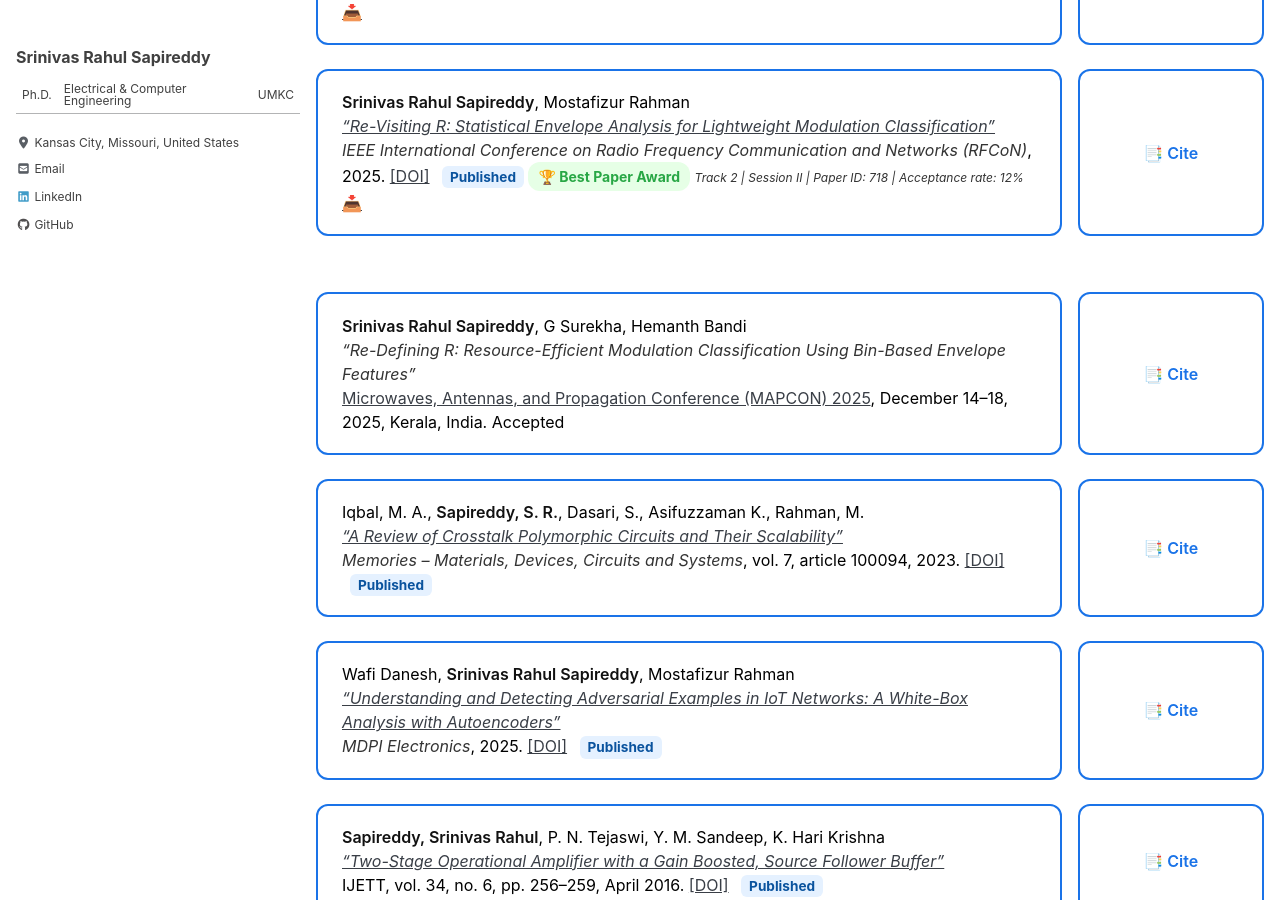
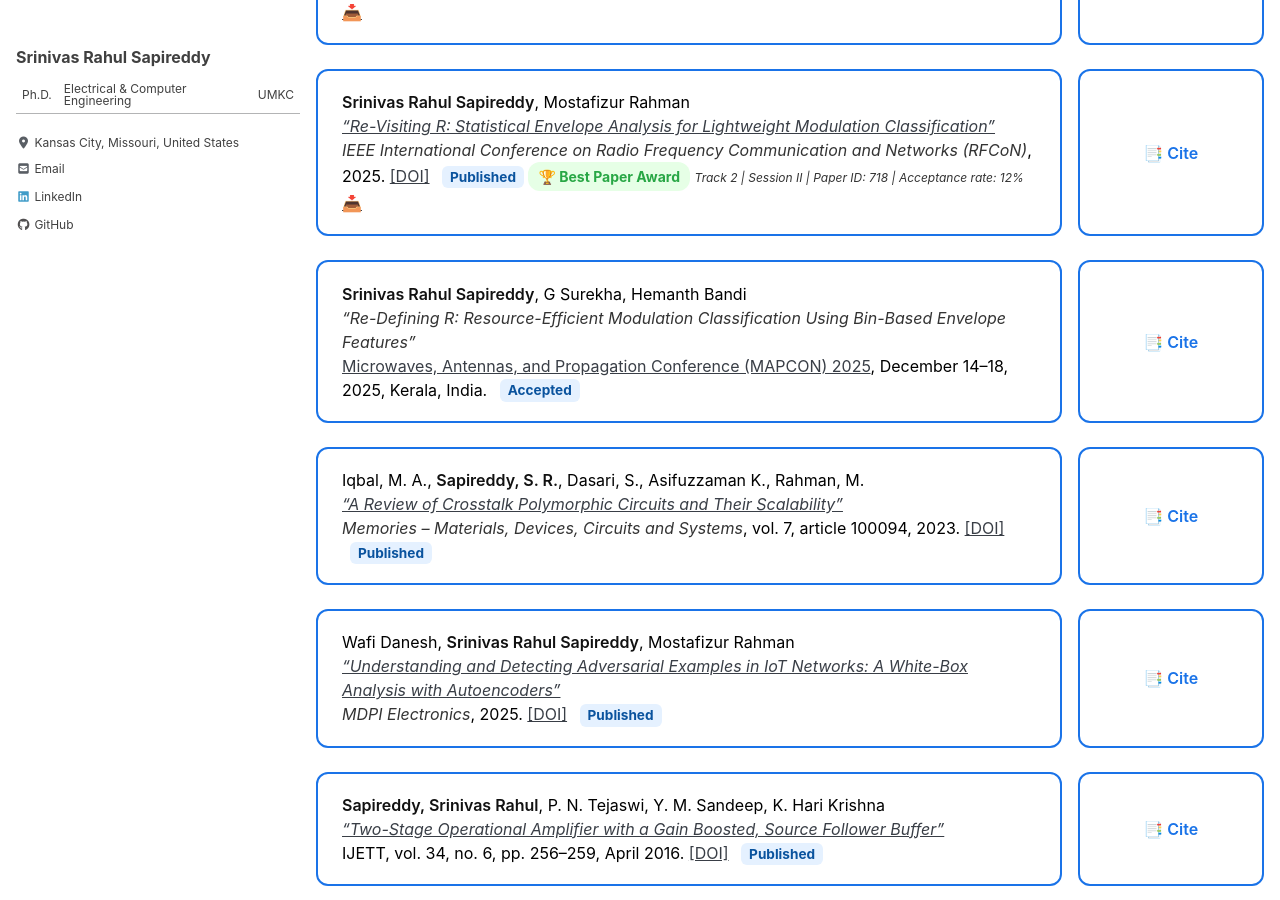
Before and after one commit to srsapireddy/srsapireddy.github.io, a Jekyll site: the page built from _pages/publications.md, in a window 1280 px wide and 900 px high, scrolled down 583 px. Built offline with Jekyll 4.4.1, drawn with Linux system fonts in a browser that asks for light colours; cached includes are drawn as plain includes; nearby versions of some CDN libraries.

Commit message:
Update publications.md

```diff
--- a/_pages/publications.md
+++ b/_pages/publications.md
@@ -206,13 +206,12 @@ function copyCitation(id) {
         <textarea id="cite4" class="hidden-citation">S. R. Sapireddy and M. Rahman, "Revisiting R: Statistical Envelope Analysis for Lightweight RF Modulation Classification," 2025 1st International Conference on Radio Frequency Communication and Networks (RFCoN), Thanjavur, India, 2025, pp. 1-6, doi: 10.1109/RFCoN62306.2025.11085271</textarea>
       </div>
     </div>
-      <div class="pub-grid">
     <div class="pub-entry">
       <div class="pub-card">
         <strong>Srinivas Rahul Sapireddy</strong>, G Surekha, Hemanth Bandi<br>
         <em>“Re-Defining R: Resource-Efficient Modulation Classification Using Bin-Based Envelope Features”</em><br>
         <a href="https://ieeemapcon.org/" target="_blank">Microwaves, Antennas, and Propagation Conference (MAPCON) 2025</a>, December 14–18, 2025, Kerala, India.
-        <span class="accepted">Accepted</span>
+        <span class="status published">Accepted</span>
       </div>
       <div class="cite-box" onclick="copyCitation('cite1')">
         📑 Cite
```
